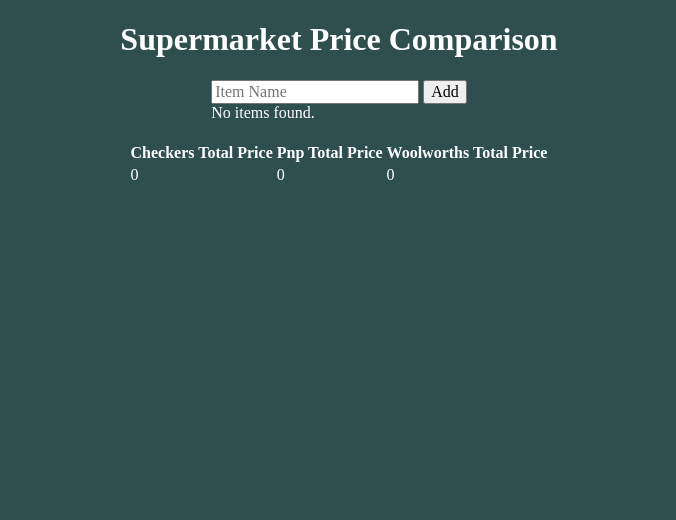
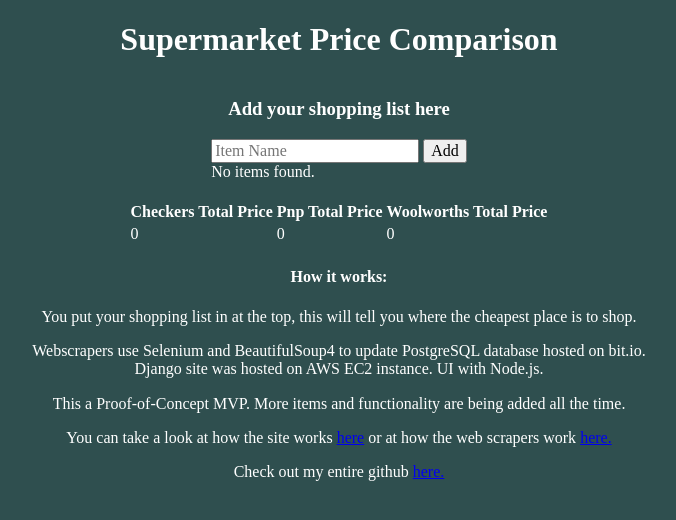
Before and after one commit to Stevie011/shop-compare-deployed, a Django app: page / in a window 1280 px wide. Shown: the top 520 px of the page, without its empty margins (301-977 px from the left). Run offline with Django 4.2, Linux system fonts and the light colour scheme; data that the repository does not hold is empty.

Commit message:
added text to index.html

```diff
--- a/compare/static/css/style.css
+++ b/compare/static/css/style.css
@@ -27,8 +27,15 @@
     display: flex;
     flex-direction: column;
     align-items: center;
+    justify-content: center;
 
   }
+
+#explain{
+    text-align: center;
+    width: 50%;
+    height: 50%;
+}
   /* #shop_wrap{
 
 
--- a/compare/templates/index.html
+++ b/compare/templates/index.html
@@ -16,6 +16,8 @@
 	<body>
 
         <h1>Supermarket Price Comparison</h1>
+
+        <h3>Add your shopping list here</h3>
 
 
         <div id="shop-wrap">
@@ -60,6 +62,14 @@
           </tr>
 
         </table>
+        <div id="explain">
+          <h4>How it works:</h4>
+          <p>You put your shopping list in at the top, this will tell you where the cheapest place is to shop.</p>
+          <p>Webscrapers use Selenium and BeautifulSoup4 to update PostgreSQL database hosted on bit.io. Django site was hosted on AWS EC2 instance. UI with Node.js.</p>
+          <p>This a Proof-of-Concept MVP. More items and functionality are being added all the time.</p>
+          <p>You can take a look at how the site works <a href="https://github.com/Stevie011/shop-compare-deployed">here</a> or at how the web scrapers work <a href="https://github.com/Stevie011/shop-compare-web-scrapers">here.</a></p>
+          <p>Check out my entire github <a href="https://github.com/Stevie011">here.</a></p>
+        </div>
 
 
 
--- a/skeleton/settings.py
+++ b/skeleton/settings.py
@@ -31,6 +31,10 @@
 
 ALLOWED_HOSTS = ['shop-compare-env.eba-axhpgjvs.us-west-2.elasticbeanstalk.com',
                  '127.0.0.1',
+                 '44.236.226.28',
+                 '52.40.86.206',
+                 '172.31.21.123',
+                 '172.31.36.65',
                  ]
 
 
```
Also changed, not shown: 2 other files.
